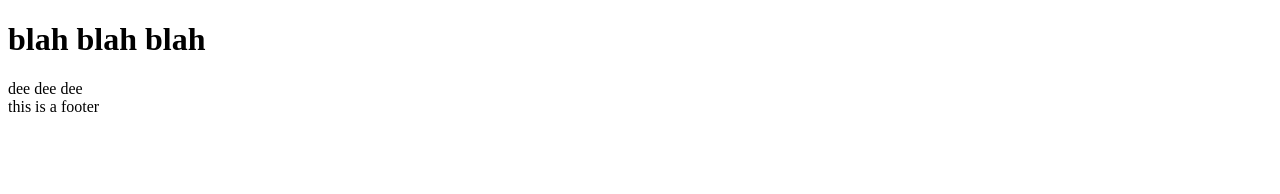
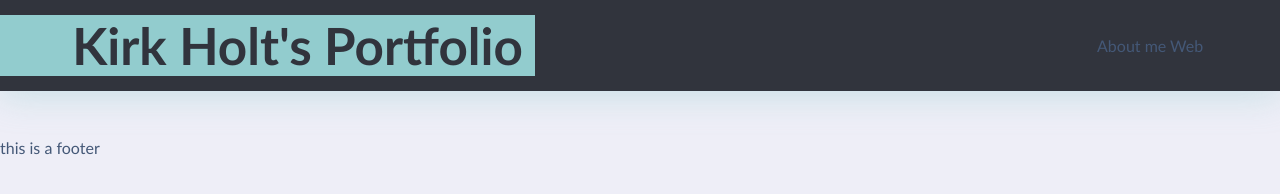
Before and after one commit to KiJoDad92/homework-portfolio, a plain HTML site: page index.html in a window 1280 px wide. Drawn offline with Linux system fonts and the light colour scheme.

Commit message:
added viewport settings

```diff
--- a/index.html
+++ b/index.html
@@ -2,17 +2,22 @@
 <html lang="en">
 
 <head>
-<title>Title</title>
-<link rel="stylesheet" href="./assets.css.style.css/"/>
+    <meta charset="UTF-8"/>
+    <meta name="viewport" content="width=device-width, inital scale=1.0" />
+    <title>Kirk's Portfolio</title>
+<link rel="stylesheet" href="./assets/style.css"/>
 </head>
 
 <body>
     <header>
-        <h1>blah blah blah</h1>
+        <h1>Kirk Holt's Portfolio</h1>
+    <nav>
+About me
+Web
+
+
+    </nav>
     </header>
-    <nav>
-        dee dee dee
-    </nav>
     <main>
         <section>
 
```
Also changed, not shown: assets/style.css (renamed from assets/css/style.css, +10 -0 lines).
